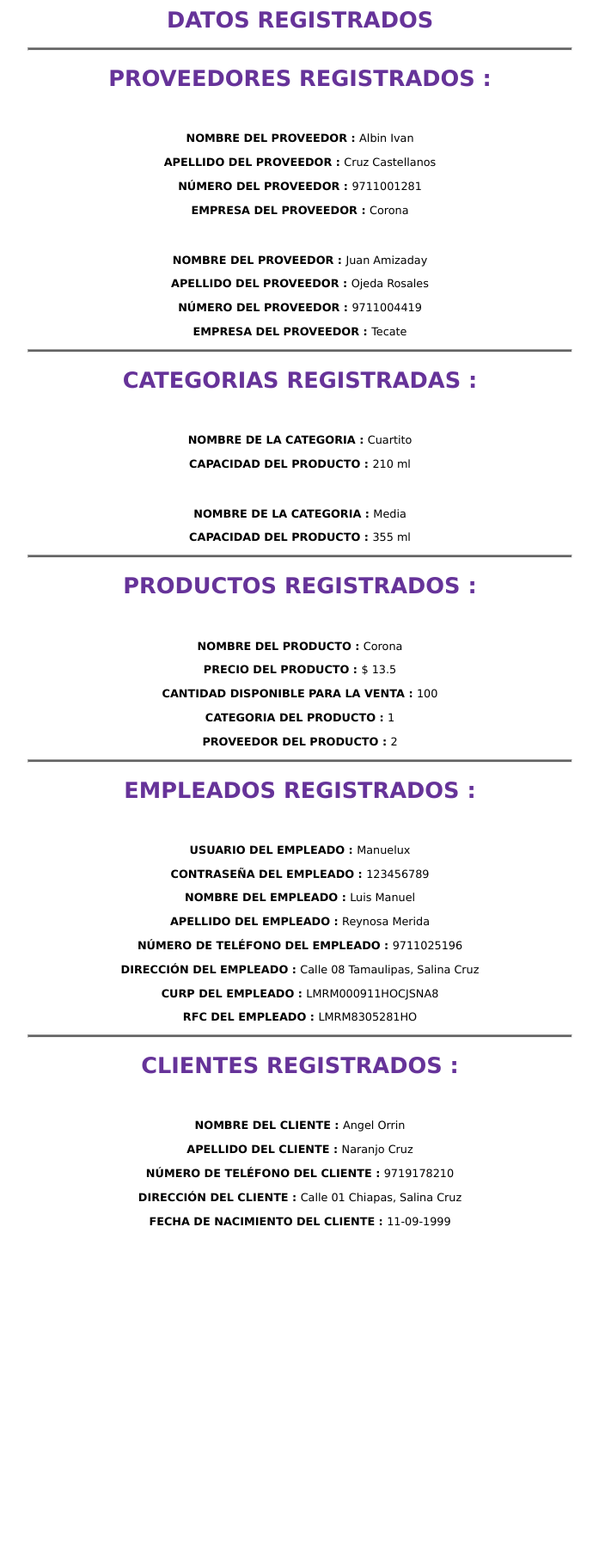
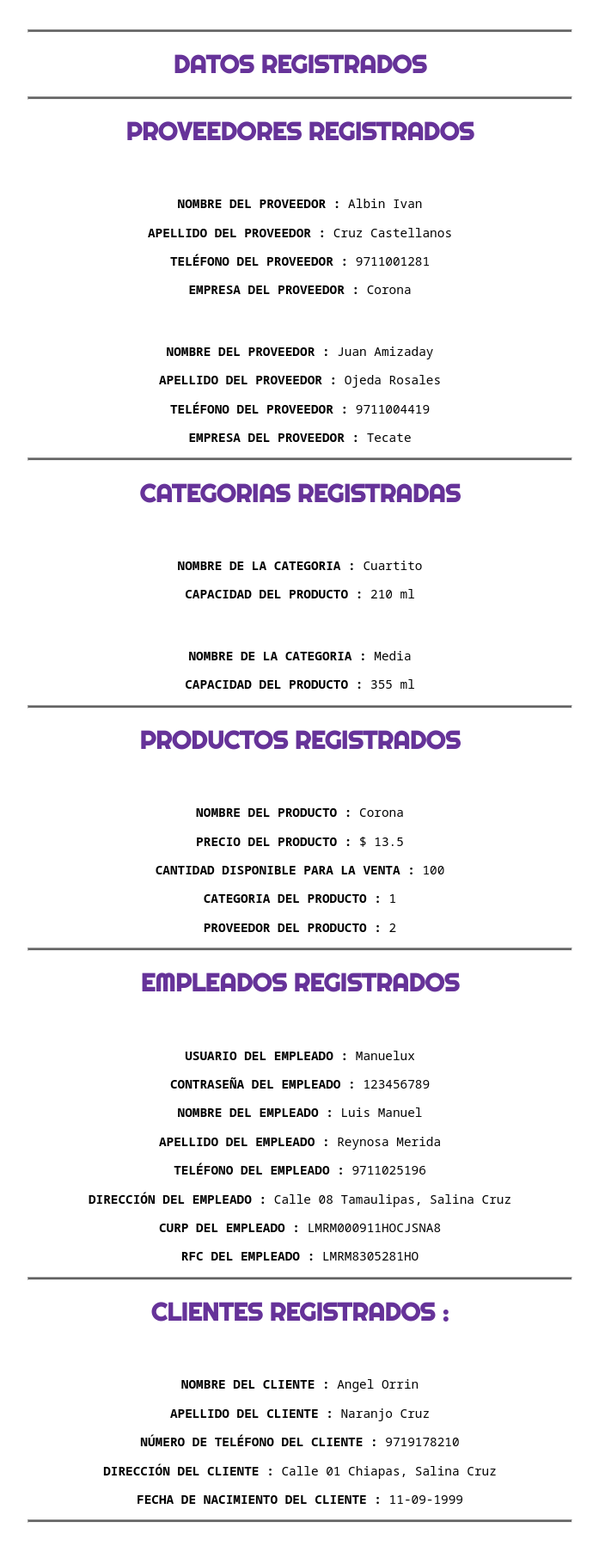
Before and after one commit to Amizadayor/Deposito, a PHP site: page / in a window 1280 px wide. Shown: the whole page at 86% size, without its empty margins (291-988 px from the left). Before the commit the page ends 1426 px from the top, so only its background shows below. Run offline with PHP 8.4, Linux system fonts and the light colour scheme; data comes from the database, SQL or seed files in the repository.

Commit message:
Actualización proyecto - Amizaday

```diff
--- a/config/conexionsql.php
+++ b/config/conexionsql.php
@@ -17,18 +17,18 @@
 
 //CONEXIÓN A LA TABLA DE PROVEEDOR
                 $conexion = new PDO('mysql:host=localhost;dbname='.$this->bdname,$this->username, $this->pass);
-                echo "<h1>PROVEEDORES REGISTRADOS : </h1> ";
+                echo "<h1>PROVEEDORES REGISTRADOS </h1> ";
                 foreach($conexion->query('SELECT * FROM proveedor') as $proveedor){
                     echo '<br></br>';
                     echo '<strong> NOMBRE DEL PROVEEDOR : </strong>'. $proveedor[1].'&nbsp'. $proveedor[2]. '</p>';
                     echo '<strong> APELLIDO DEL PROVEEDOR : </strong>'. $proveedor[3].'&nbsp'.$proveedor[4]. '</p>';
-                    echo '<strong> NÚMERO DEL PROVEEDOR : </strong>'. $proveedor[5]. '</p>';
+                    echo '<strong> TELÉFONO DEL PROVEEDOR : </strong>'. $proveedor[5]. '</p>';
                     echo '<strong> EMPRESA DEL PROVEEDOR : </strong>'. $proveedor[6]. '</p>';
                 }
 
 //CONEXIÓN A LA TABLA CATEGORIA
                 echo '<hr>';
-                echo "<h1>CATEGORIAS REGISTRADAS : </h1> ";
+                echo "<h1>CATEGORIAS REGISTRADAS </h1> ";
                 $conexion = new PDO('mysql:host=localhost;dbname='.$this->bdname,$this->username, $this->pass);
                 foreach($conexion->query('SELECT * FROM categoria') as $categoria){
                     echo '<br></br>';
@@ -38,7 +38,7 @@
 
 //CONEXIÓN A LA TABLA DE PRODUCTOS
                 echo '<hr>';
-                echo "<h1> PRODUCTOS REGISTRADOS : </h1>";
+                echo "<h1> PRODUCTOS REGISTRADOS </h1>";
                 $conexion = new PDO('mysql:host=localhost;dbname='.$this->bdname,$this->username, $this->pass);
                 foreach($conexion->query('SELECT * FROM Producto') as $producto){
                     echo '<br></br>';
@@ -51,7 +51,7 @@
 
 //CONEXIÓN A LA TABLA DE EMPLEADOS
                 echo '<hr>';
-                echo "<h1> EMPLEADOS REGISTRADOS : </h1>";
+                echo "<h1> EMPLEADOS REGISTRADOS </h1>";
                 $conexion = new PDO('mysql:host=localhost;dbname='.$this->bdname,$this->username, $this->pass);
                 foreach($conexion->query('SELECT * FROM Empleado') as $empleado){
                     echo '<br></br>';
@@ -59,7 +59,7 @@
                     echo '<strong> CONTRASEÑA DEL EMPLEADO : </strong>' .$empleado[2]. '</p>';
                     echo '<strong> NOMBRE DEL EMPLEADO : </strong>' .$empleado[3].'&nbsp'. $empleado[4]. '</p>';
                     echo '<strong> APELLIDO DEL EMPLEADO : </strong>' .$empleado[5].'&nbsp'.$empleado[6]. '</p>';
-                    echo '<strong> NÚMERO DE TELÉFONO  DEL EMPLEADO : </strong>' .$empleado[7]. '</p>';
+                    echo '<strong> TELÉFONO  DEL EMPLEADO : </strong>' .$empleado[7]. '</p>';
                     echo '<strong> DIRECCIÓN DEL EMPLEADO : </strong>' .$empleado[8]. '</p>';
                     echo '<strong> CURP DEL EMPLEADO : </strong>' .$empleado[9]. '</p>';
                     echo '<strong> RFC DEL EMPLEADO : </strong>' .$empleado[10]. '</p>';
@@ -76,6 +76,7 @@
                     echo '<strong> NÚMERO DE TELÉFONO DEL CLIENTE : </strong>' .$cliente[5]. '</p>';
                     echo '<strong> DIRECCIÓN DEL CLIENTE : </strong>' .$cliente[6]. '</p>';
                     echo '<strong> FECHA DE NACIMIENTO DEL CLIENTE : </strong>' .$cliente[7]. '</p>';
+                    echo '<hr>';
                     echo '<br/>';
                 }
 
--- a/css/style.css
+++ b/css/style.css
@@ -1,12 +1,15 @@
+@import url('https://fonts.googleapis.com/css2?family=Righteous&display=swap');
+@import url('https://fonts.googleapis.com/css2?family=Noto+Sans+Mono:wght@600&display=swap');
+
 body{
-    font-family: 'Lucida Sans', 'Lucida Sans Regular', 'Lucida Grande', 'Lucida Sans Unicode', Geneva, Verdana, sans-serif;
-    font-size: 80%;
+    font-family: 'Noto Sans Mono', monospace;
+    font-size: 90%;
     color: black;
     text-align: center;
 }
 
 h1{
-    font-family: 'Lucida Sans', 'Lucida Sans Regular', 'Lucida Grande', 'Lucida Sans Unicode', Geneva, Verdana, sans-serif;
+    font-family: 'Righteous', cursive;
     color: rebeccapurple;
     text-align: center;
 }
--- a/index.php
+++ b/index.php
@@ -2,6 +2,8 @@
 include 'config/conexionsql.php';
 
 echo '<link href="../Deposito/css/style.css" rel="stylesheet">';
+echo '<br>';
+echo '<hr>';
 echo "<h1> DATOS REGISTRADOS </h1> ";
 echo '<hr>';
 
```
